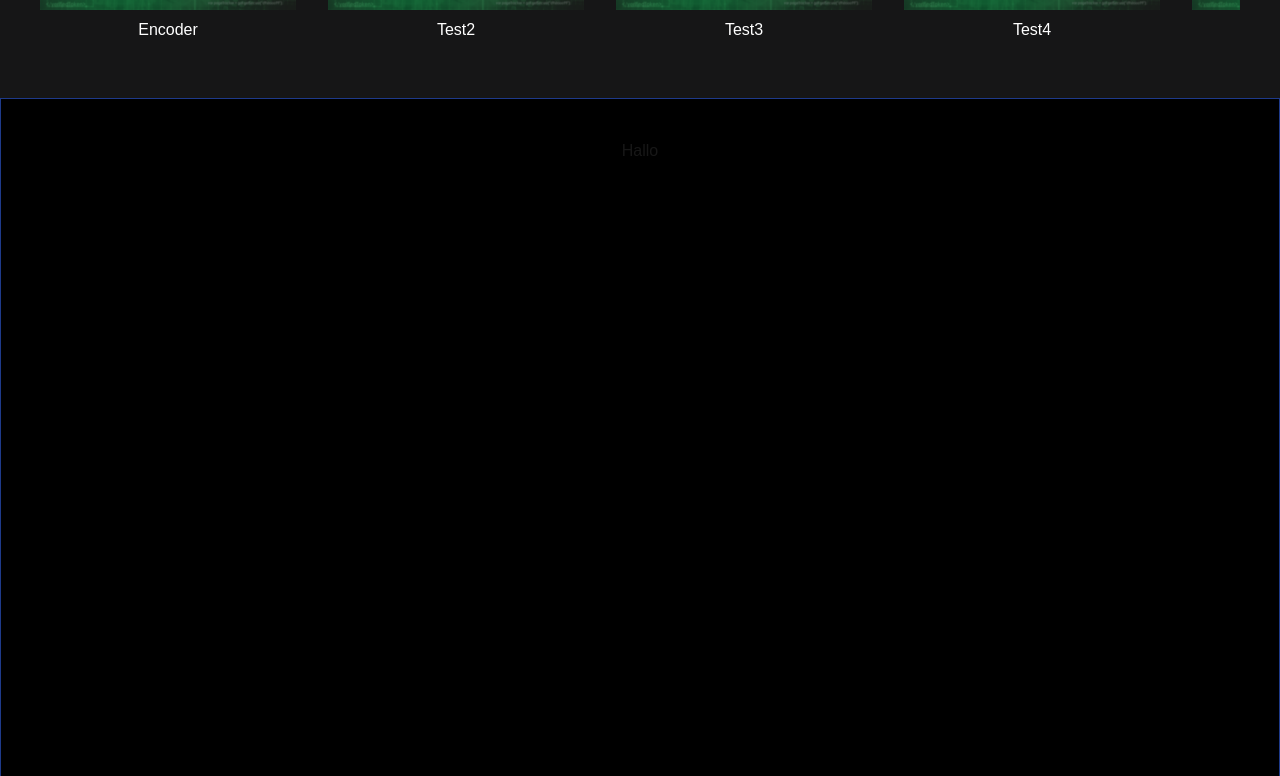
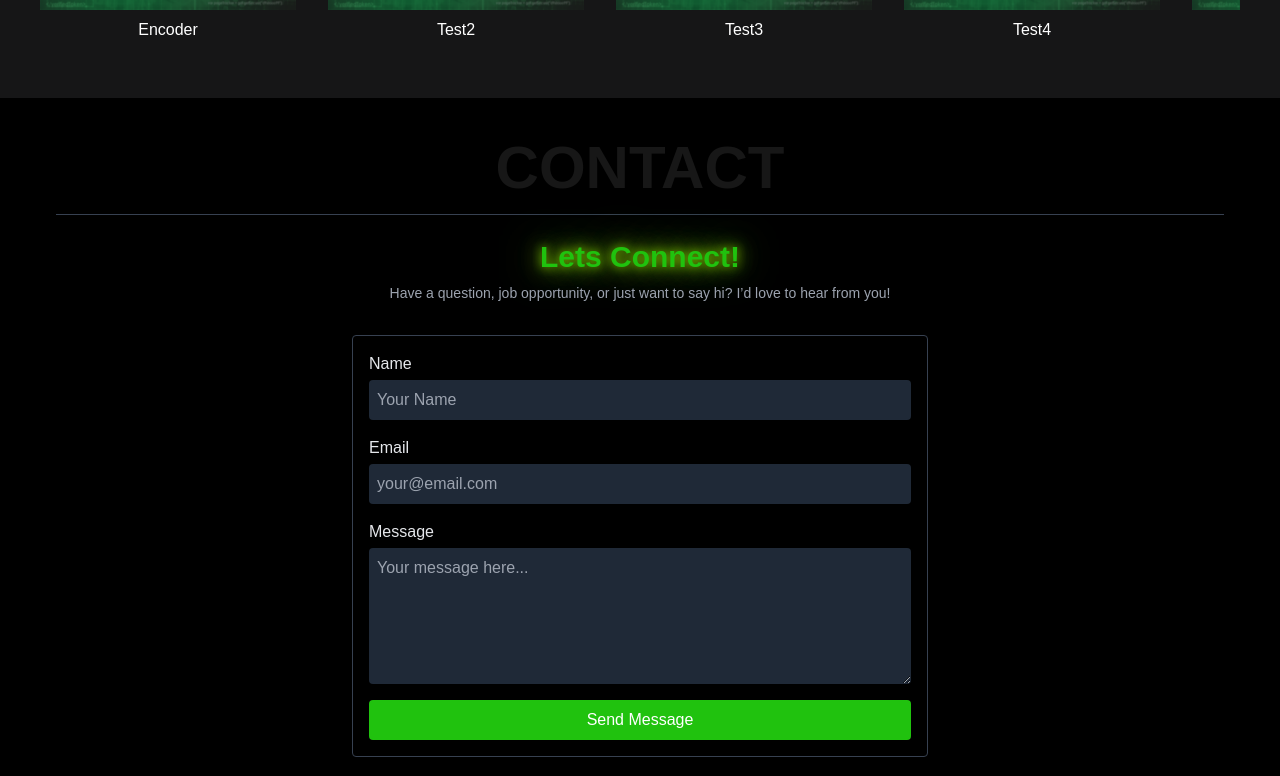
Before and after one commit to txmxn/my-portfolio, a Next.js app: page / in a window 1280 px wide. Shown: the part 1284-2060 px from the top of the page. Built offline with nearby package versions, Linux system fonts and the light colour scheme.

Commit message:
added contact box for messages

```diff
--- /dev/null
+++ b/app/api/contact/route.js
@@ -0,0 +1,41 @@
+// app/api/contact/route.js
+import nodemailer from 'nodemailer';
+
+export async function POST(request) {
+  try {
+    // Hole die JSON-Daten vom Request
+    const { name, email, message } = await request.json();
+
+    // Erstelle den Nodemailer-Transporter. Hier als Beispiel mit Gmail.
+    // Hinweis: Für Gmail benötigst du ein App-Passwort oder musst unsicheren Zugriff aktivieren.
+    let transporter = nodemailer.createTransport({
+      service: 'gmail',
+      auth: {
+        user: process.env.EMAIL_USER, // Deine Gmail-Adresse, z.B. 'timon.kayser@gmail.com'
+        pass: process.env.EMAIL_PASS, // Dein App-Passwort (in .env.local speichern)
+      },
+    });
+
+    // Konfiguriere die E-Mail
+    const mailOptions = {
+      from: email, // Der Absender, den der Nutzer eingegeben hat (wird oft überschrieben)
+      to: process.env.EMAIL_USER, // Empfänger – z.B. deine eigene E-Mail
+      subject: `Neue Portfolio Nachricht: ${name} (${email})`,
+      text: message,
+    };
+
+    // Sende die E-Mail
+    await transporter.sendMail(mailOptions);
+
+    // Erfolgreiche Antwort zurückgeben
+    return new Response(JSON.stringify({ success: true }), {
+      status: 200,
+    });
+  } catch (error) {
+    console.error('Fehler beim Senden der Mail:', error);
+    return new Response(
+      JSON.stringify({ success: false, error: 'Mail konnte nicht gesendet werden' }),
+      { status: 500 }
+    );
+  }
+}
--- a/app/components/Contact.js
+++ b/app/components/Contact.js
@@ -1,8 +1,104 @@
+"use client";
+import { useState } from "react";
 // components/Contact.js
 export default function Contact() {
+    const [name, setName] = useState("");
+    const [email, setEmail] = useState("");
+    const [message, setMessage] = useState("");
+    const [status, setStatus] = useState(null);
+
+    const handleSubmit = async (e) => {
+        e.preventDefault();
+        setStatus("sending");
+
+        try {
+            const res = await fetch("/api/contact", {
+                method: "POST",
+                headers: { "Content-Type": "application/json" },
+                body: JSON.stringify({ name, email, message }),
+            });
+
+            if (!res.ok) {
+                throw new Error("Fehler beim Senden");
+            }
+
+            const data = await res.json();
+            if (data.success) {
+                setStatus("success");
+                // Formular zurücksetzen
+                setName("");
+                setEmail("");
+                setMessage("");
+            } else {
+                setStatus("error");
+            }
+        } catch (error) {
+            setStatus("error");
+        }
+    };
+
     return (
-        <section id="contact" className="bg-black min-h-screen py-10 border border-blue-900">
-            <h1 className="text-center">Hallo</h1>
+        <section id="contact" className="bg-black min-h-screen py-10 px-4">
+            <h1 className="border-b pb-4 border-gray-700 mx-10 text-center text-6xl font-bold">
+                CONTACT
+            </h1>
+            <div className="mt-6 max-w-xl mx-auto">
+                <div className="text-center">
+                    <h2 className="text-3xl font-bold text-mainAkzent text-glow">
+                        Lets Connect!
+                    </h2>
+                    <p className="mt-2 text-sm text-gray-400">
+                        Have a question, job opportunity, or just want to say hi? I’d love to hear from you!
+                    </p>
+                </div>
+                <form onSubmit={handleSubmit} className="mt-8 flex flex-col gap-4 border border-gray-700 p-4 rounded">
+                    <div className="flex flex-col">
+                        <label htmlFor="name" className="text-gray-200 mb-1">Name</label>
+                        <input
+                            id="name"
+                            type="text"
+                            className="p-2 rounded bg-gray-800 text-white focus:outline-none"
+                            placeholder="Your Name"
+                            value={name}
+                            onChange={(e) => setName(e.target.value)}
+                            required
+                        />
+                    </div>
+
+                    <div className="flex flex-col">
+                        <label htmlFor="email" className="text-gray-200 mb-1">Email</label>
+                        <input
+                            id="email"
+                            type="email"
+                            className="p-2 rounded bg-gray-800 text-white focus:outline-none"
+                            placeholder="your@email.com"
+                            value={email}
+                            onChange={(e) => setEmail(e.target.value)}
+                            required
+                        />
+                    </div>
+
+                    <div className="flex flex-col">
+                        <label htmlFor="message" className="text-gray-200 mb-1">Message</label>
+                        <textarea
+                            id="message"
+                            rows="5"
+                            className="p-2 rounded bg-gray-800 text-white focus:outline-none"
+                            placeholder="Your message here..."
+                            value={message}
+                            onChange={(e) => setMessage(e.target.value)}
+                            required
+                        />
+                    </div>
+
+                    <button type="submit" className="bg-mainAkzent text-white py-2 px-4 rounded hover:opacity-80 transition-opacity">
+                        {status === "sending" ? "Sending..." : "Send Message"}
+                    </button>
+
+                    {status === "success" && <p className="text-green-500 mt-2">Thanks for your message!</p>}
+                    {status === "error" && <p className="text-red-500 mt-2">Oops! Something went wrong.</p>}
+                </form>
+            </div>
         </section>
     );
 }
```
Also changed, not shown: package.json (+6 -5 lines), 1 other file (tests, documents, lock files or other folders).
